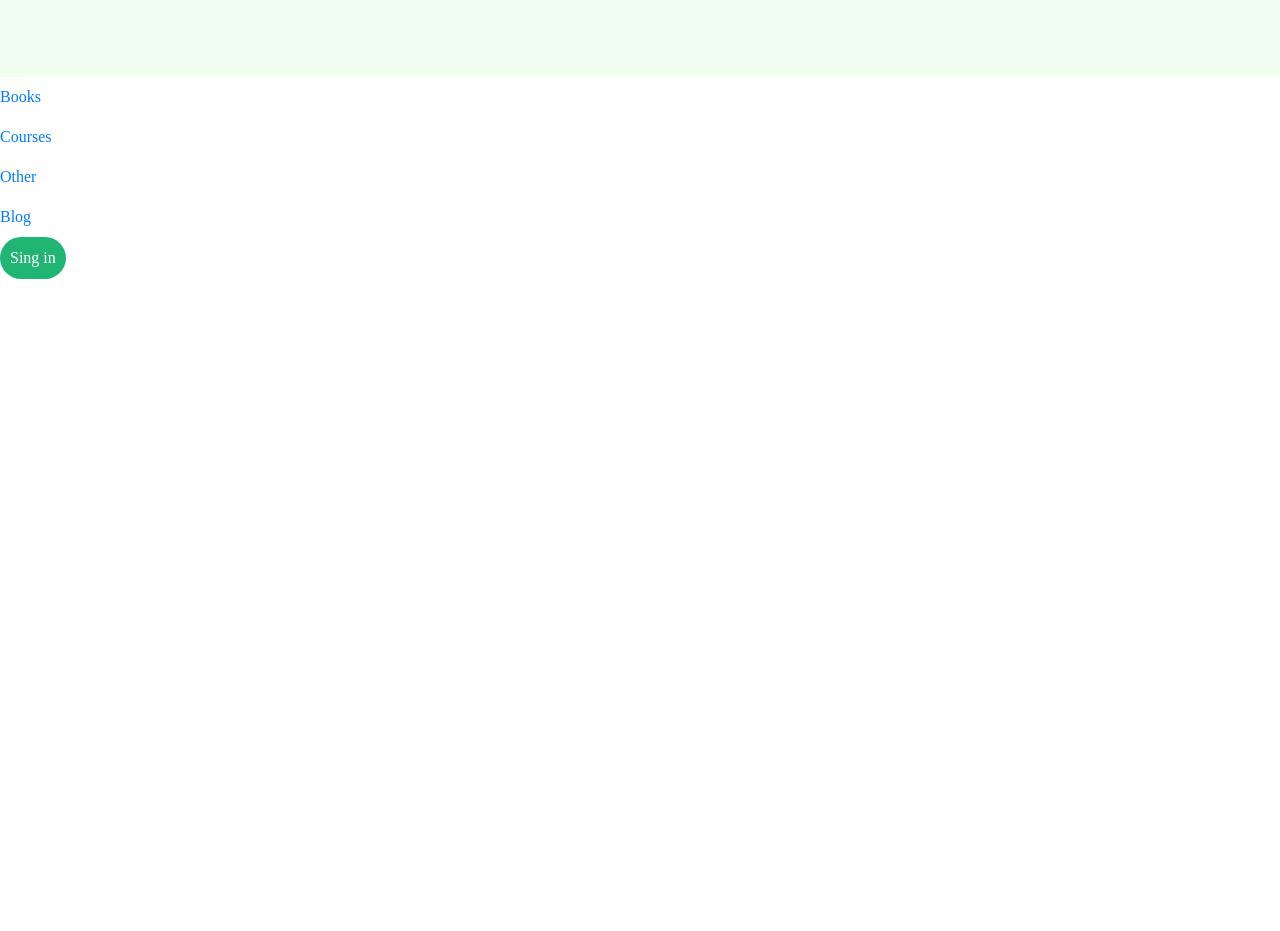
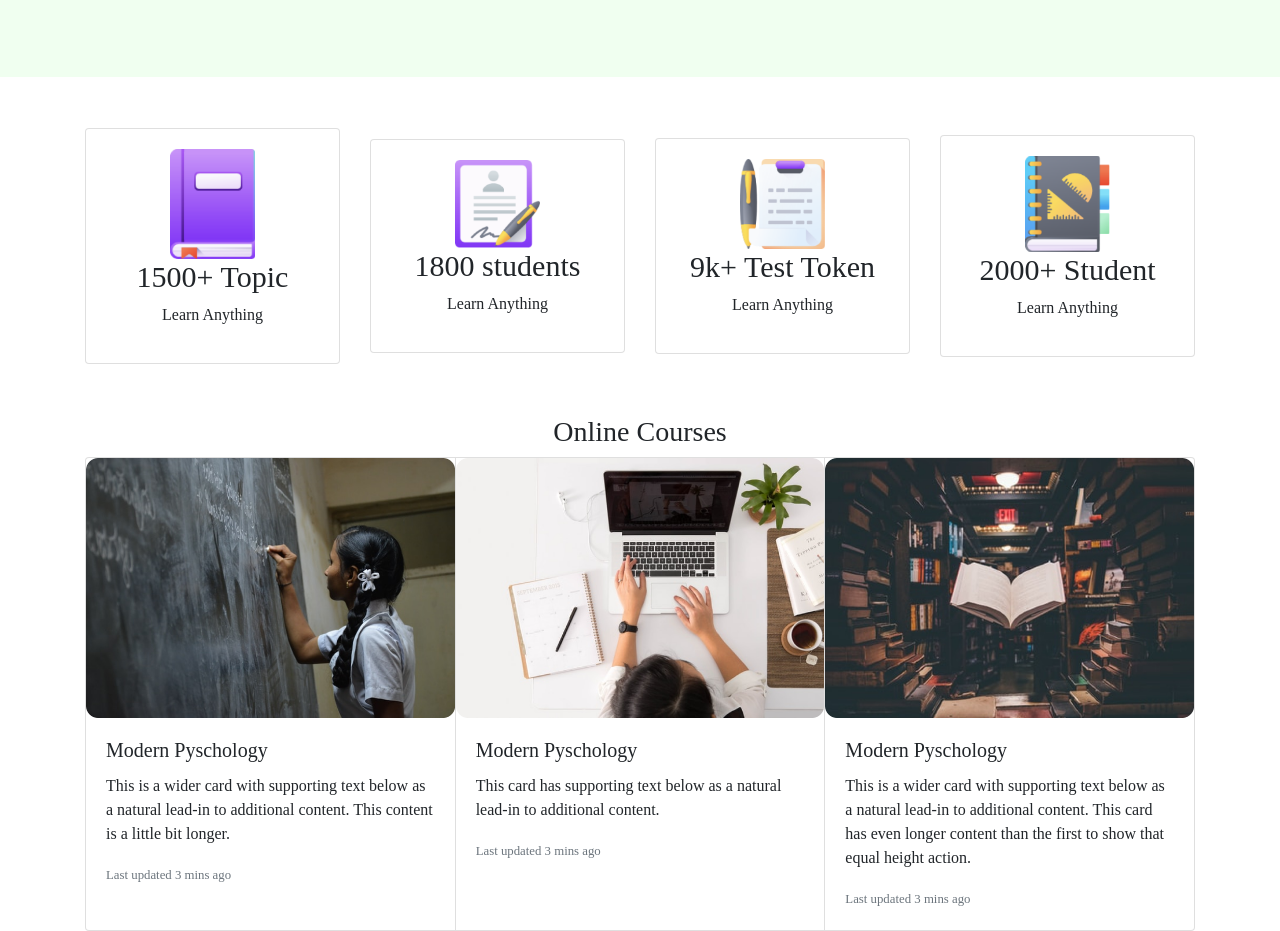
Before and after one commit to HMSHAKI/E-school-website, a plain HTML site: page index.html in a window 1280 px wide. Shown: the part 439-1370 px from the top of the page. Before the commit the page ends 800 px from the top, so only its background shows below. Drawn offline with nearby package versions, Linux system fonts and the light colour scheme.

Commit message:
another update

```diff
--- a/index.html
+++ b/index.html
@@ -9,7 +9,7 @@
 </head>
 <body>
 
-    <section class="first">
+    <section class="top-banner">
         <div class="container">
             <nav class="navbar navbar-expand-lg navbar-light mt-3">
               <a class="navbar-brand" href="#"><img src="e-school-resources-master/ICON/Logo.png" alt=""></a>
@@ -20,17 +20,20 @@
               <div class="collapse navbar-collapse" id="navbarNav">
                 <ul class="justify-content-end navbar-nav ml-auto">
                     <li class="nav-item">
-                      <a class="nav-link active" href="#">Active</a>
+                        <a class="nav-link" href="#books">Books</a>
                     </li>
                     <li class="nav-item">
-                      <a class="nav-link" href="#">Link</a>
+                        <a class="nav-link" href="#courses">Courses</a>
                     </li>
                     <li class="nav-item">
-                      <a class="nav-link" href="#">Link</a>
+                        <a class="nav-link" href="#other">Other</a>
                     </li>
                     <li class="nav-item">
-                      <a class="nav-link disabled" href="#" tabindex="-1" aria-disabled="true">Disabled</a>
+                        <a class="nav-link" href="#blog">Blog</a>
                     </li>
+                    <li class="nav-item">
+                        <a class="nav-link in-button" href="#blog">Sing in</a>
+                      </li>
                   </ul>
               </div>
             </nav>
@@ -42,7 +45,7 @@
                         <h1>on <span class="highlight-h">any schedule</span></h1>
                         <p>Lorem Ipsum is simply dummy text of the printing.</p>
                         <p> and typesetting industry</p>
-                        <button class="get-started-button">Get Started</button>
+                        <button class="in-button">Get Started</button>
                     </div>
                     <div class="col-md-6">
                         <img src="e-school-resources-master/Photos/Illustration.png" alt="">
@@ -52,27 +55,88 @@
         </div>
     </section>
 
+    <section class="prospectus">
+        <div class="container">
+            <div class="row align-items-center">
+                <div class="col-md-3 d-flex  justify-content-center">
+                    <div class="card card-item category-item">
+                        <img src="e-school-resources-master/ICON/book.png" class="card-img-top mx-auto" alt="...">
+
+                        <h6 class="text-center">1500+ Topic</h6>
+                        <p>Learn Anything</p>
+
+                    </div>
+                </div>
+                <div class="col-md-3">
+                    <div class="card card-item category-item">
+                        <img src="e-school-resources-master/ICON/Student.png" class="card-img-top mx-auto" alt="...">
+
+                        <h6 class="text-center">1800 students</h6>
+                        <p>Learn Anything</p>
+
+                    </div>
+                </div>
+                <div class="col-md-3">
+                    <div class="card card-item category-item">
+                        <img src="e-school-resources-master/ICON/Test.png" class="card-img-top mx-auto" alt="...">
+
+                        <h6 class="text-center">9k+ Test Token</h6>
+                        <p>Learn Anything</p>
+
+                    </div>
+                </div>
+                <div class="col-md-3">
+                    <div class="card card-item category-item">
+                        <img src="e-school-resources-master/ICON/Students.png" class="card-img-top mx-auto" alt="...">
+
+                        <h6 class="text-center">2000+ Student</h6>
+                        <p>Learn Anything</p>
+
+                    </div>
+                </div>
+            </div>
+        </div>
+    </section>
+
     <section>
-        <ul class="navbar-nav ml-auto">
-            <li class="nav-item">
-              <a class="nav-link" href="#books">Books</a>
-            </li>
-            <li class="nav-item">
-              <a class="nav-link" href="#courses">Courses</a>
-            </li>
-            <li class="nav-item">
-              <a class="nav-link" href="#other">Other</a>
-            </li>
-            <li class="nav-item">
-              <a class="nav-link" href="#blog">Blog</a>
-            </li>
-            <li class="nav-item">
-              <button class="get-started-button">Sing in</button>
-            </li>
-          </ul>
-    </section>
-    <section>
+        <div class="container">
+            <div class="detail-information">
+                <div class="catagories d-flex justify-content-center">
+                    <div id="catagories-bg">
+                      <h3 class="categories-border">Online Courses</h3>
+                    </div>
+                </div>
 
+                <div class="card-group">
+                    <div class="card">
+                      <img src="e-school-resources-master/Photos/Morder pyschology.png" class="card-img-top" alt="...">
+                      <div class="card-body">
+                        <h5 class="card-title">Modern Pyschology</h5>
+                        <p class="card-text">This is a wider card with supporting text below as a natural lead-in to additional content. This content is a little bit longer.</p>
+                        <p class="card-text"><small class="text-muted">Last updated 3 mins ago</small></p>
+                      </div>
+                    </div>
+
+                    <div class="card">
+                      <img src="e-school-resources-master/Photos/Morder pychons.png" class="card-img-top" alt="...">
+                      <div class="card-body">
+                        <h5 class="card-title">Modern Pyschology</h5>
+                        <p class="card-text">This card has supporting text below as a natural lead-in to additional content.</p>
+                        <p class="card-text"><small class="text-muted">Last updated 3 mins ago</small></p>
+                      </div>
+                    </div>
+
+                    <div class="card">
+                      <img src="e-school-resources-master/Photos/Morder psyc.png" class="card-img-top" alt="...">
+                      <div class="card-body">
+                        <h5 class="card-title">Modern Pyschology</h5>
+                        <p class="card-text">This is a wider card with supporting text below as a natural lead-in to additional content. This card has even longer content than the first to show that equal height action.</p>
+                        <p class="card-text"><small class="text-muted">Last updated 3 mins ago</small></p>
+                      </div>
+                    </div>
+                  </div>
+            </div>
+        </div>
     </section>
 
     <script src="https://code.jquery.com/jquery-3.5.1.slim.min.js" integrity="sha384-DfXdz2htPH0lsSSs5nCTpuj/zy4C+OGpamoFVy38MVBnE+IbbVYUew+OrCXaRkfj" crossorigin="anonymous"></script>
--- a/style.css
+++ b/style.css
@@ -1,11 +1,11 @@
 body {
-    margin: 0 auto;
+    margin: 0;
     font-family: poppins;
 }
 .navbar img {
     width: 25%;
 }
-.nav-item {
+.nav-link {
     font-weight: 500;
     color: black;
 }
@@ -28,17 +28,30 @@ h1 {
 }
 p {
     font-weight: 500;
-
 }
-.first {
+.top-banner {
     background-color: #f0fff0;
     height: 500px;
 }
-.get-started-button {
+.prospectus {
+    text-align: center;
+    margin: 4%;
+}
+.prospectus h6 {
+    font-size: 30px;
+}
+.in-button {
     color: white;
     background-color: #21b573;
     border-radius: 50px;
     border: none;
     padding: 9px 10px;
     cursor: pointer;
+    width: 30%;
 }
+.category-item {
+    padding:  20px 20px;
+}
+.category-item img {
+    width: 40%;
+}
```
